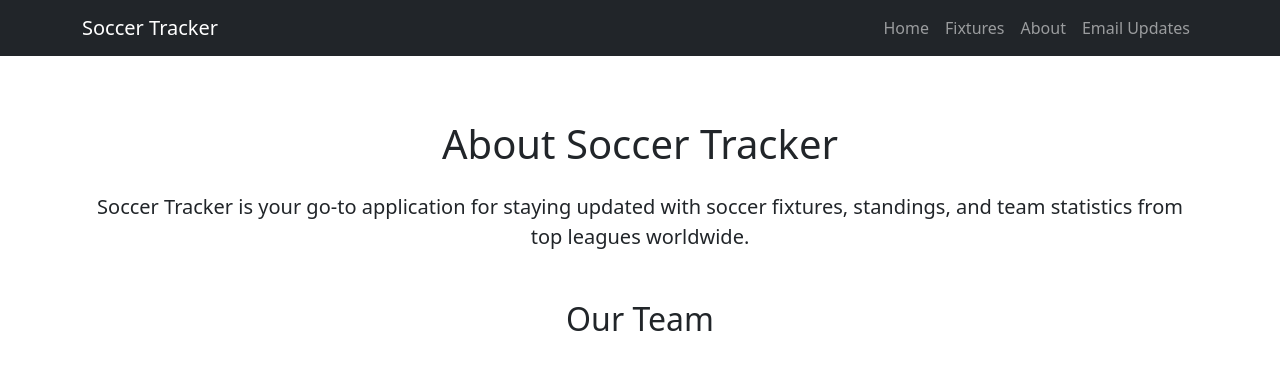
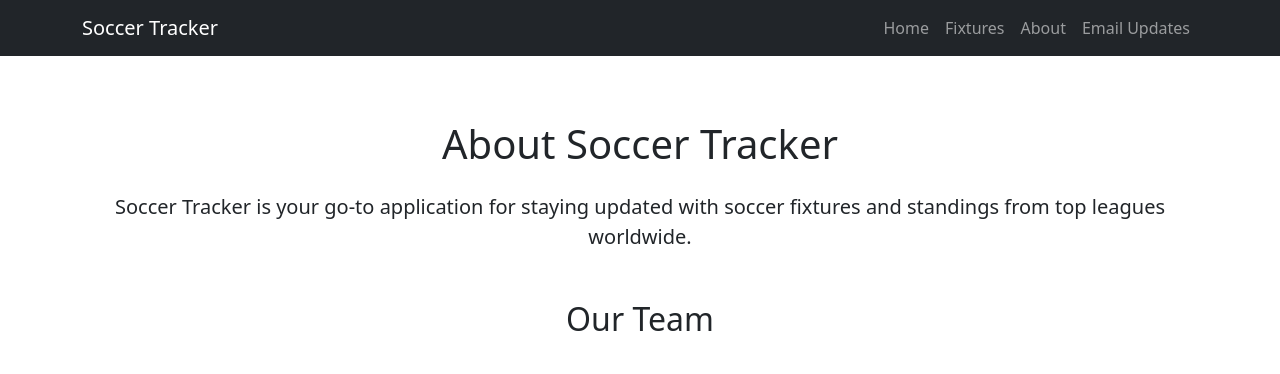
Before and after one commit to sej51/soccer-tracker, a Flask app: page /about in a window 1280 px wide. Shown: the top 374 px of the page. Run offline with Flask 3, Linux system fonts and the light colour scheme.

Commit message:
About page updated

```diff
--- a/app/templates/about.html
+++ b/app/templates/about.html
@@ -4,7 +4,7 @@
 <div class="container">
     <h1 class="text-center my-4">About Soccer Tracker</h1>
     <p class="lead text-center">
-        Soccer Tracker is your go-to application for staying updated with soccer fixtures, standings, and team statistics from top leagues worldwide.
+        Soccer Tracker is your go-to application for staying updated with soccer fixtures and standings from top leagues worldwide.
     </p>
 
     <div class="mt-5">
```
Also changed, not shown: app/static/images/member1.jpg (added), app/static/images/member2.jpg (added), app/static/images/member3.jpg (added).
